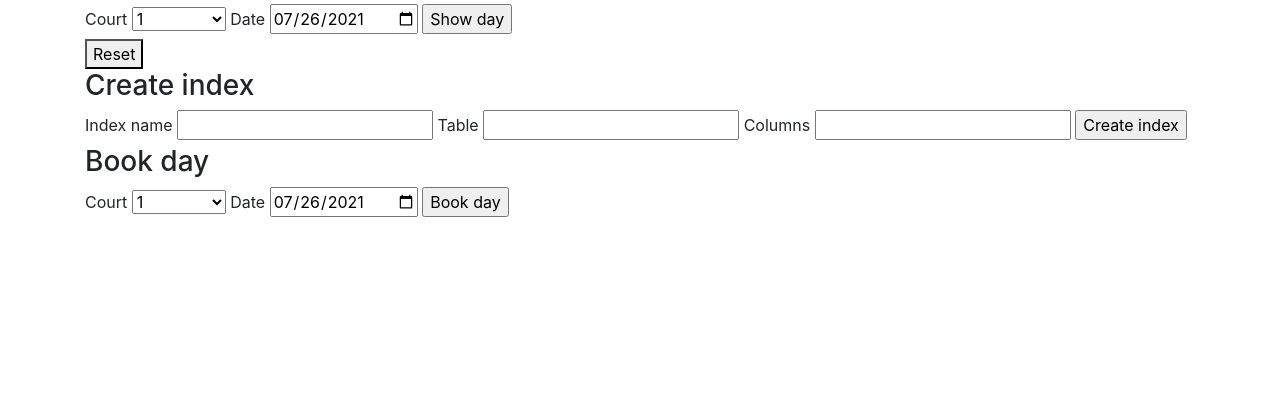
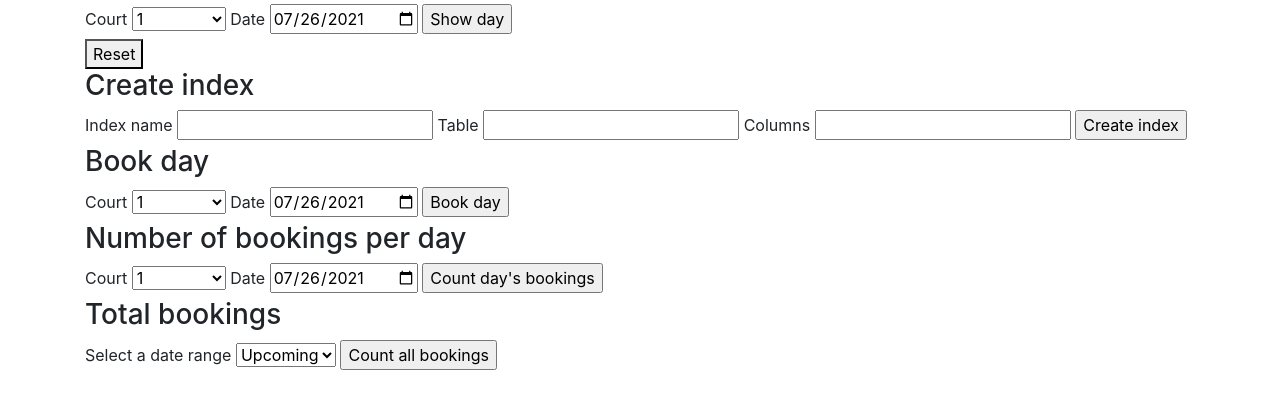
Before and after one commit to guiOsorio/Court-Scheduling-Platform, a Flask app: page /admin in a window 1280 px wide. Shown: the part 176-585 px from the top of the page. Run offline with Flask 2, Linux system fonts and the light colour scheme; a user stored in the database is signed in.

Commit message:
Admin can count bookings

```diff
--- a/app.py
+++ b/app.py
@@ -10,7 +10,7 @@ from datetime import datetime
 from werkzeug.exceptions import default_exceptions, HTTPException, InternalServerError
 from werkzeug.security import generate_password_hash
 
-from helpers import login_required, validateBooking, validateLogin, validateRegistration, validateIndex, makeIndex
+from helpers import login_required, validateBooking, validateLogin, validateRegistration, validateIndex, makeIndex, validate_date
 
 # Initialize app
 app = Flask(__name__)
@@ -68,7 +68,7 @@ class CheckBookingsForm(FlaskForm):
     date = DateField('Date', format='%Y-%m-%d', default=datetime.now())
 
 # Admin book a court for a day form
-class CourtDayForm(FlaskForm):
+class CourtDateForm(FlaskForm):
     court = SelectField('Court', choices=courts_all)
     date = DateField('Date', format='%Y-%m-%d', default=datetime.now())
 
@@ -303,8 +303,7 @@ def mybookings():
 def admin():
 
     # Initialize forms
-    form_check = CourtDayForm()
-    form_bookday = CourtDayForm()
+    form_court_date = CourtDateForm()
 
     user_id = session["user_id"] # store current user's id
 
@@ -313,9 +312,9 @@ def admin():
     cur = con.cursor()
 
     # POST request for searching bookings for a certain day (default for today)
-    if "show_day" in request.form and form_check.validate_on_submit():
-        court = form_check.court.data
-        date = form_check.date.data # datetime.date
+    if "show_day" in request.form and form_court_date.validate_on_submit() and validate_date(form_court_date.date):
+        court = form_court_date.court.data
+        date = form_court_date.date.data # datetime.date
         selected_date = date.strftime("%Y-%m-%d") # string
 
         # Find upcoming bookings for that day if all courts option is provided
@@ -329,12 +328,12 @@ def admin():
         if not bookings_data:
             if court == "All courts":
                 msg = "No bookings for the selected day"
-                return render_template("admin.html", form_check=form_check, msg=msg, form_bookday=form_bookday)
+                return render_template("admin.html", form_court_date=form_court_date, msg=msg)
             else:
                 msg = "No bookings for this court on the selected day"
-                return render_template("admin.html", form_check=form_check, msg=msg, form_bookday=form_bookday)
+                return render_template("admin.html", form_court_date=form_court_date, msg=msg)
         else:
-            return render_template("admin.html", form_check=form_check, bd=bookings_data, form_bookday=form_bookday)
+            return render_template("admin.html", form_court_date=form_court_date, bd=bookings_data)
 
     if "delete_booking" in request.form and request.method == "POST":
         booking_id = request.form.get("id")
@@ -382,22 +381,22 @@ def admin():
         return redirect("/admin")
 
     # admin has the ability to delete bookings for the selected day (if any exists) and disable bookings for that day
-    if "book_day" in request.form and form_bookday.validate_on_submit():
+    if "book_day" in request.form and form_court_date.validate_on_submit() and validate_date(form_court_date.date):
 
-        court = form_bookday.court.data # pass this into query
-        date = form_bookday.date.data
-        selected_date = date.strftime("%Y-%m-%d") # pass this into query
-        selected_weekday = date.strftime("%a") # pass this into query
+        court = form_court_date.court.data # pass this into query
+        selected_date = form_court_date.date.data
+        selected_date_str = selected_date.strftime("%Y-%m-%d") # pass this into query
+        selected_weekday = selected_date.strftime("%a") # pass this into query
         people = 4 # default when admin makes a booking
 
         # check if date is not in the past
-        current_date = datetime.today().strftime('%Y-%m-%d')
-        if selected_date < current_date:
+        current_date_str = datetime.today().strftime('%Y-%m-%d')
+        if selected_date_str < current_date_str:
             flash("Invalid date", "danger")
             return redirect("/admin")
 
         # delete every booking for the selected_date and court
-        cur.execute("DELETE FROM bookings WHERE date = :date AND court = :court", {"date": selected_date, "court": court})
+        cur.execute("DELETE FROM bookings WHERE date = :date AND court = :court", {"date": selected_date_str, "court": court})
         con.commit()
 
 
@@ -409,7 +408,7 @@ def admin():
                     continue
                 else:
                     cur.execute("INSERT INTO bookings (user_id, week_day, date, time, court, people) VALUES (:user_id, :week_day, :date, :time, :court, :people)",
-                                {"user_id": user_id, "week_day": selected_weekday, "date": selected_date, "time": time, "court": court, "people": people})
+                                {"user_id": user_id, "week_day": selected_weekday, "date": selected_date_str, "time": time, "court": court, "people": people})
                     con.commit()
         else:
             for time in possibletimes:
@@ -417,20 +416,55 @@ def admin():
                     continue
                 else:
                     cur.execute("INSERT INTO bookings (user_id, week_day, date, time, court, people) VALUES (:user_id, :week_day, :date, :time, :court, :people)",
-                                {"user_id": user_id, "week_day": selected_weekday, "date": selected_date, "time": time, "court": court, "people": people})
+                                {"user_id": user_id, "week_day": selected_weekday, "date": selected_date_str, "time": time, "court": court, "people": people})
                     con.commit()
-        flash(f"Court succesfully booked for {selected_date}", "success")
+        flash(f"Court succesfully booked for {selected_date_str}", "success")
 
         return redirect("/admin")
 
+    # count the number of bookings in a selected day
+    if "count_day_bookings" in request.form and form_court_date.validate_on_submit():
 
-    return render_template("admin.html", form_check=form_check, form_bookday=form_bookday)
+        court = form_court_date.court.data # pass this into query
+        selected_date = form_court_date.date.data
+        selected_date_str = selected_date.strftime("%Y-%m-%d") # pass this into query
+
+        # if "All courts" option selected, show number of bookings for all courts
+        if court == "All courts":
+            cur.execute("SELECT COUNT(*) FROM bookings WHERE date = :date", {"date": selected_date_str})
+            day_count = cur.fetchone()[0]
+            return render_template("admin.html", form_court_date=form_court_date, day_count=day_count, selected_date_str=selected_date_str)
+        # else, count number of bookings for the selected day and court
+        else:
+            cur.execute("SELECT COUNT(*) FROM bookings WHERE date = :date AND court = :court", {"date": selected_date_str, "court": court})
+            day_count = cur.fetchone()[0]
+            return render_template("admin.html", form_court_date=form_court_date, day_count=day_count, selected_date_str=selected_date_str, court=court)
+
+    if "count_all_bookings" and request.method == "POST":
+
+        input_range = request.form.get("range")
+
+        # count number of all bookings based on input
+        if input_range == "upcoming": # only count bookings for today and the future
+            current_date_str = datetime.today().strftime('%Y-%m-%d')
+            cur.execute("SELECT COUNT(*) FROM bookings WHERE date >= :current_date", {"current_date": current_date_str})
+            total_count = cur.fetchone()[0]
+        elif input_range == "total": # count all bookings regardless of date
+            cur.execute("SELECT COUNT(*) FROM bookings")
+            total_count = cur.fetchone()[0]
+        else:
+            flash("Invalid range input")
+            return redirect("/admin")
+
+        return render_template("admin.html", form_court_date=form_court_date, total_count=total_count, input_range=input_range)
+
+    # page load with GET
+    return render_template("admin.html", form_court_date=form_court_date)
 
 
 # NEXT TODOS
 # -------------------------------------------------------------------------------------------------------------------------------------------------------------------------------------
-# have admin be able to search how many bookings there are for a specific day and show them and how many upcoming bookings there are in total and total bookings (past plus upcoming)
-# session not ending properly when I restart flask
+# add courts input to count_all_bookings for admin to be able to count the bookings by court (use flask-WTForms for that form)
 # admin registering
 # store admin in session as a boolean isAdmin if type is admin when logging in
 # admin_required
--- a/helpers.py
+++ b/helpers.py
@@ -1,9 +1,10 @@
 import sqlite3
 import re # regex
+import datetime as dt
 
 from flask import flash, redirect, session
+from functools import wraps
 from datetime import datetime
-from functools import wraps
 from werkzeug.security import check_password_hash
 
 
@@ -233,3 +234,11 @@ def makeIndex(columns, name, table):
     flash("Index created successfully", "success")
 
     return
+
+
+def validate_date(field):
+    if field.data < dt.date.today():
+        flash("The date cannot be in the past!", "danger")
+        return False
+    else:
+        return True
--- a/templates/admin.html
+++ b/templates/admin.html
@@ -7,13 +7,13 @@
     <h3>Check day</h3>
 
     <form action="/admin" method="POST">
-        {{ form_check.csrf_token }}
+        {{ form_court_date.csrf_token }}
 
-        {{ form_check.court.label }}
-        {{ form_check.court }}
+        {{ form_court_date.court.label }}
+        {{ form_court_date.court }}
 
-        {{ form_check.date.label }}
-        {{ form_check.date }}
+        {{ form_court_date.date.label }}
+        {{ form_court_date.date }}
 
         <input type="submit" id="show_day" name="show_day" value="Show day">
     </form>
@@ -60,15 +60,60 @@
     <h3>Book day</h3>
 
     <form action="/admin" method="POST">
-        {{ form_bookday.csrf_token }}
+        {{ form_court_date.csrf_token }}
 
-        {{ form_bookday.court.label }}
-        {{ form_bookday.court}}
+        {{ form_court_date.court.label }}
+        {{ form_court_date.court}}
 
-        {{ form_bookday.date.label }}
-        {{ form_bookday.date }}
+        {{ form_court_date.date.label }}
+        {{ form_court_date.date }}
 
         <input type="submit" name="book_day" id="book_day" value="Book day">
     </form>
 
+    <h3>Number of bookings per day</h3>
+
+    <form action="/admin" method="POST">
+        {{ form_court_date.csrf_token }}
+
+        {{ form_court_date.court.label }}
+        {{ form_court_date.court}}
+
+        {{ form_court_date.date.label }}
+        {{ form_court_date.date }}
+
+        <input type="submit" name="count_day_bookings" id="count_day_bookings" value="Count day's bookings">
+    </form>
+
+    {% if day_count and selected_date_str %}
+        {% if court %}
+            <p><strong>{{ day_count }} booking(s) for the {{ selected_date_str }} on court {{ court }}</strong></p>
+        {% else %}
+            <p><strong>{{ day_count }} booking(s) for the {{ selected_date_str }} on all courts</strong></p>
+        {% endif %}
+    {% elif day_count == 0 and selected_date_str %}
+        {% if court %}
+            <p><strong>{{ day_count }} booking(s) for the {{ selected_date_str }} on court {{ court }}</strong></p>
+        {% else %}
+            <p><strong>{{ day_count }} booking(s) for the {{ selected_date_str }} on all courts</strong></p>
+        {% endif %}
+    {% endif %}
+
+    <h3>Total bookings</h3>
+
+    <form action="/admin" method="POST">
+        <label for="range">Select a date range</label>
+        <select name="range" id="range">
+            <option value="upcoming">Upcoming</option>
+            <option value="total">Total</option>
+        </select>
+        <input type="submit" name="count_all_bookings" id="count_all_bookings" value="Count all bookings">
+    </form>
+
+    {% if total_count and input_range %}
+        <p><strong>Count of {{ input_range }} bookings is {{ total_count }}</strong></p>
+    {% endif %}
+
+
+
 {% endblock %}
```
Also changed, not shown: scheduling.db, 1 other file.
